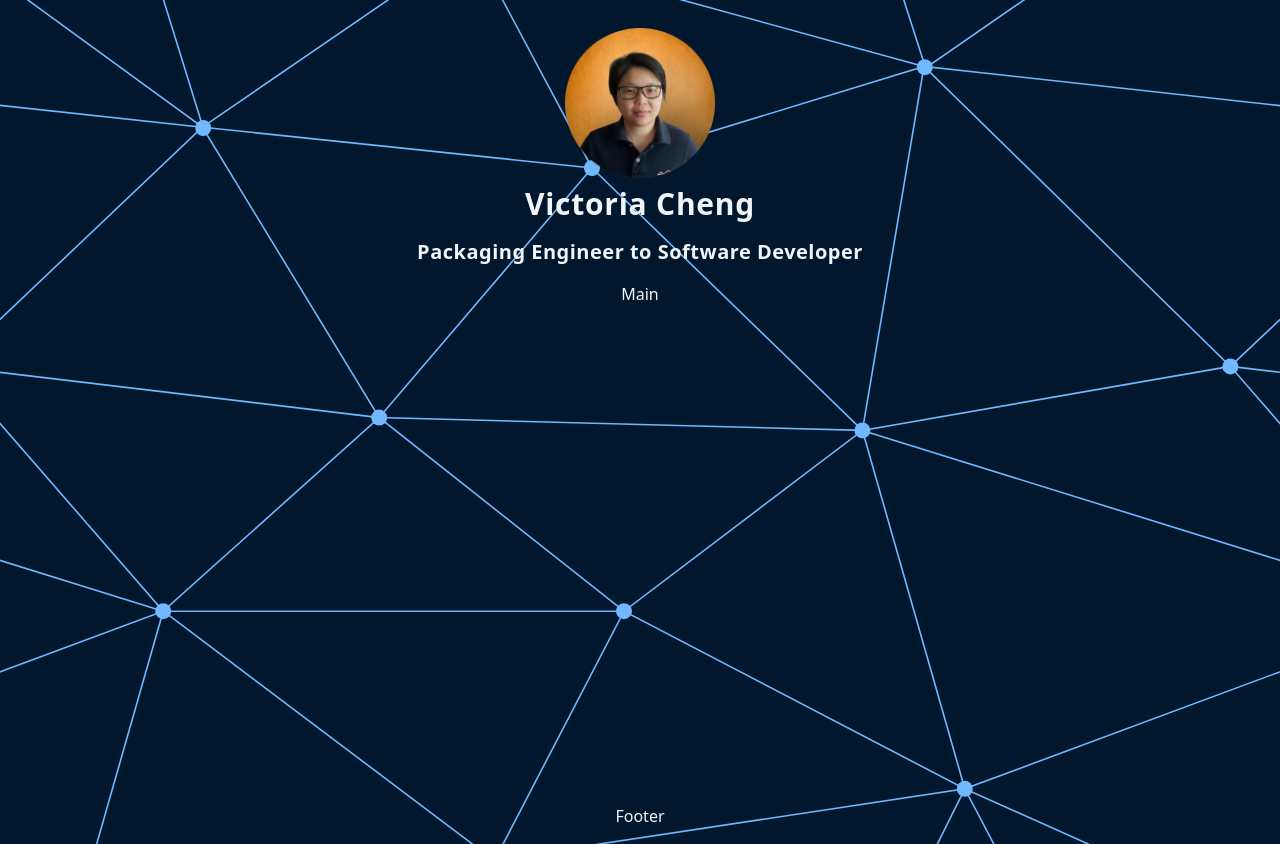
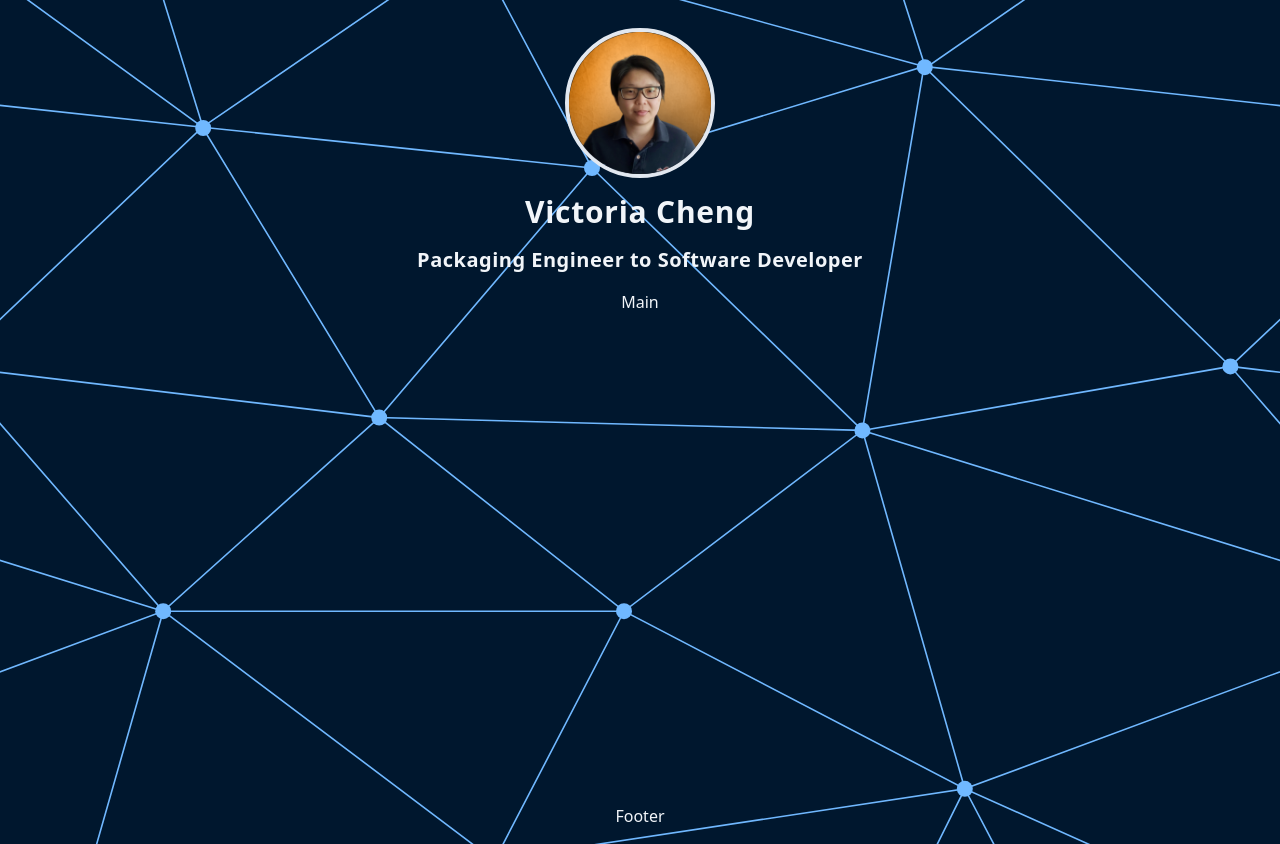
Before and after one commit to victoriacheng15/links-me, a React (Vite) app: page / in a window 1280 px wide. Built offline with nearby package versions, Linux system fonts and the light colour scheme.

Commit message:
chore: add border for the avatar

```diff
--- a/src/components/Avatar.tsx
+++ b/src/components/Avatar.tsx
@@ -7,7 +7,7 @@ interface AvatarProps {
 
 function Avatar({ src, alt }: AvatarProps) {
 	return (
-		<div className="mx-auto mb-2 w-[150px]">
+		<div className="mx-auto mb-4 w-[150px] border-4 rounded-full border-slate-200">
 			<img className="w-full" src={src} alt={alt} />
 		</div>
 	);
```
